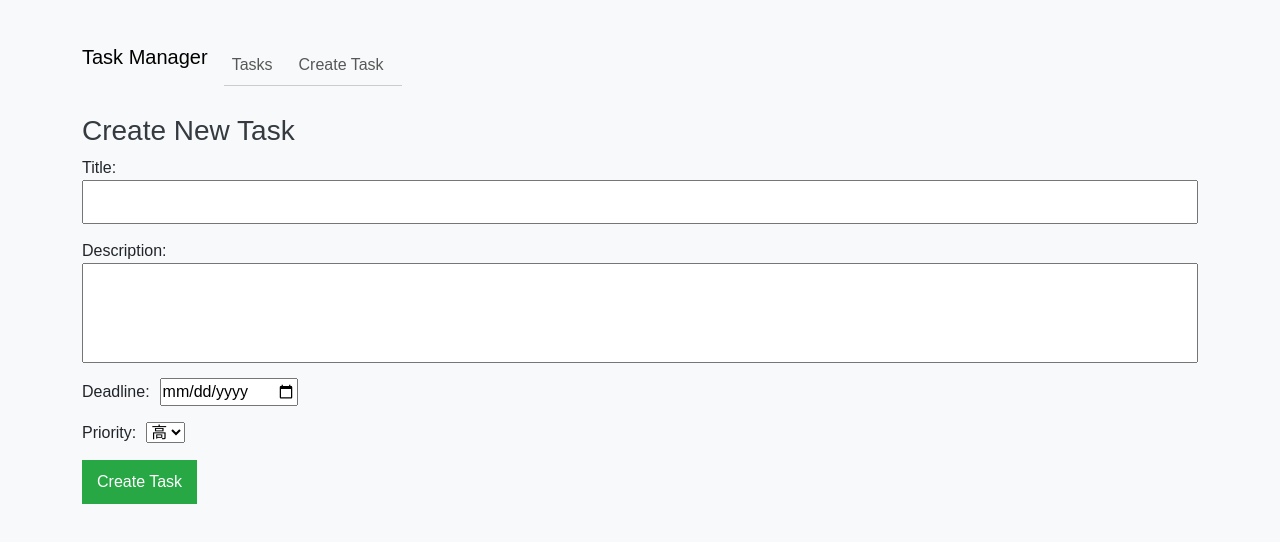
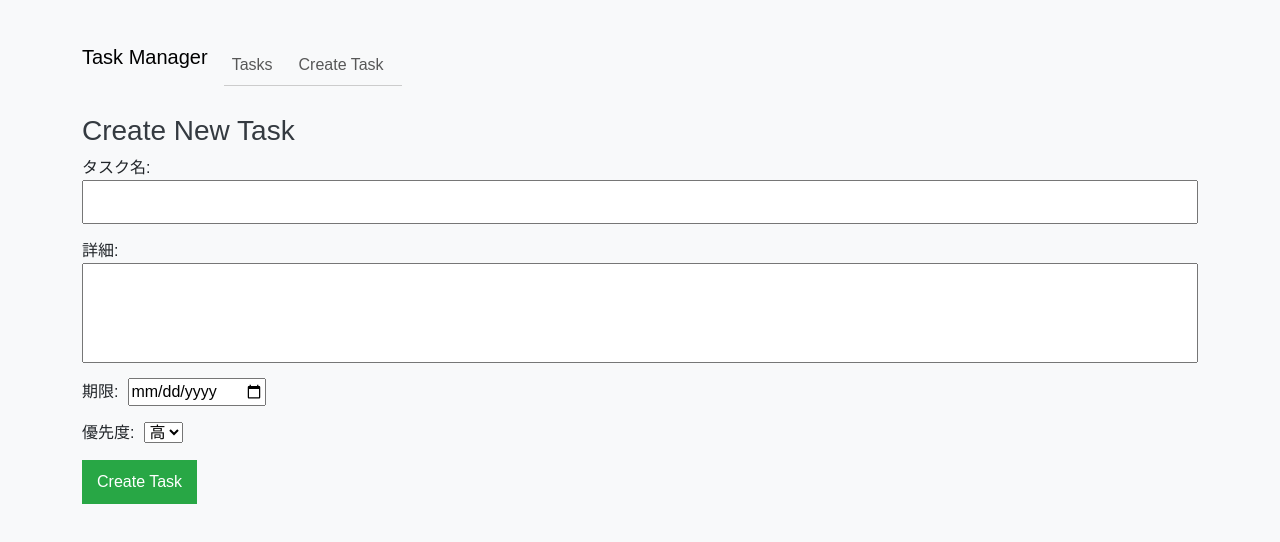
Before and after one commit to yusukesugahara/mern-task-app, a React (Create React App) app in the folder client/: page /create in a window 1280 px wide. Shown: the top 542 px of the page. Built offline with nearby package versions, Linux system fonts and the light colour scheme.

Commit message:
[機能修正]詳細画面の項目名を日本語に変更

```diff
--- a/client/src/components/CreateTask.js
+++ b/client/src/components/CreateTask.js
@@ -32,15 +32,15 @@ const CreateTask = () => {
       <h3>Create New Task</h3>
       <form onSubmit={onSubmit}>
         <div>
-          <label>Title: </label>
+          <label>タスク名: </label>
           <input type="text" required value={title} onChange={(e) => setTitle(e.target.value)} />
         </div>
         <div>
-          <label>Description: </label>
+          <label>詳細: </label>
           <input type="text-area" value={description} onChange={(e) => setDescription(e.target.value)} />
         </div>
         <div>
-          <label>Deadline: </label>
+          <label>期限: </label>
           <input
             type="date"
             value={deadline}
@@ -48,7 +48,7 @@ const CreateTask = () => {
           />
         </div>
         <div>
-          <label>Priority: </label>
+          <label>優先度: </label>
           <select value={priority} onChange={(e) => setPriority(e.target.value)}>
             <option value="2">高</option>
             <option value="1">中</option>
--- a/client/src/components/EditTask.js
+++ b/client/src/components/EditTask.js
@@ -104,7 +104,7 @@ const EditTask = () => {
       <h3>Edit Task</h3>
       <form onSubmit={onSubmit}>
         <div>
-          <label>Title: </label>
+          <label>タスク名: </label>
           <input
             type="text"
             required
@@ -113,7 +113,7 @@ const EditTask = () => {
           />
         </div>
         <div>
-          <label>Description: </label>
+          <label>詳細: </label>
           <input
             type="text-area"
             value={description}
@@ -121,7 +121,7 @@ const EditTask = () => {
           />
         </div>
         <div>
-          <label>Deadline: </label>
+          <label>期限: </label>
           <input
             type="date"
             value={deadline}
@@ -129,7 +129,7 @@ const EditTask = () => {
           />
         </div>
         <div>
-          <label>Priority: </label>
+          <label>優先度: </label>
           <select value={priority} onChange={(e) => setPriority(e.target.value)}>
             <option value='2'>高</option>
             <option value='1'>中</option>
```
